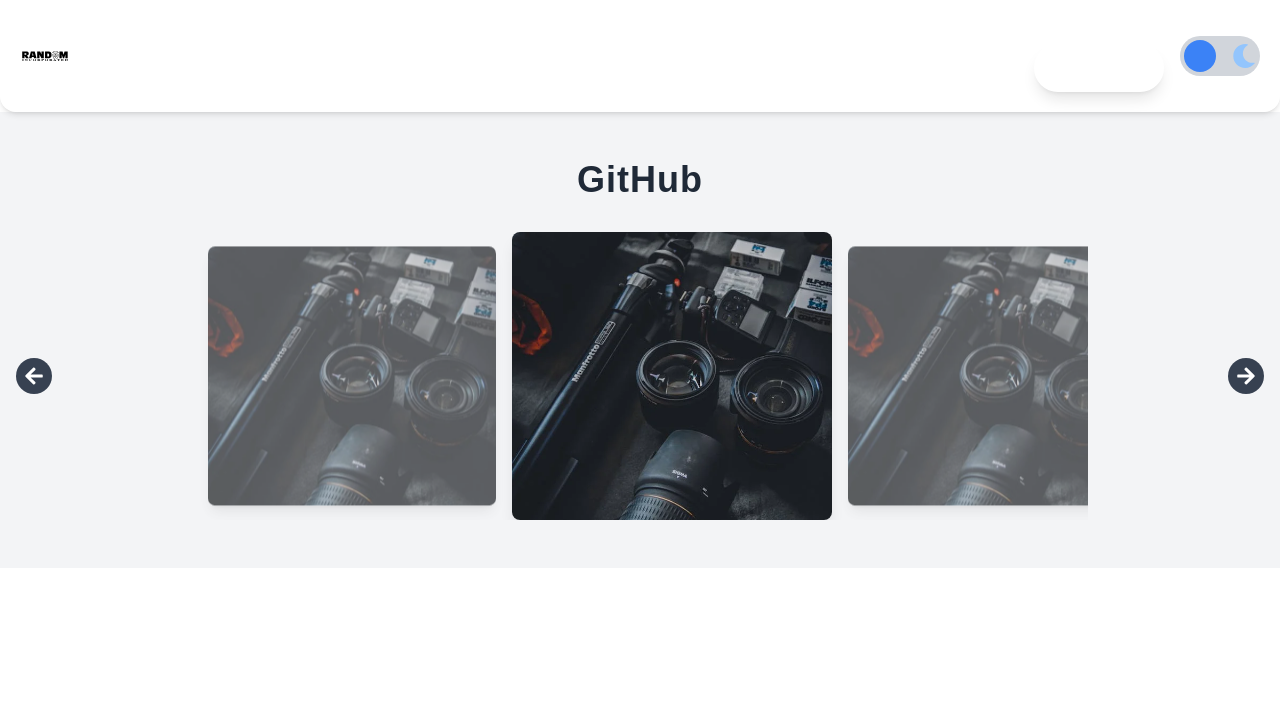
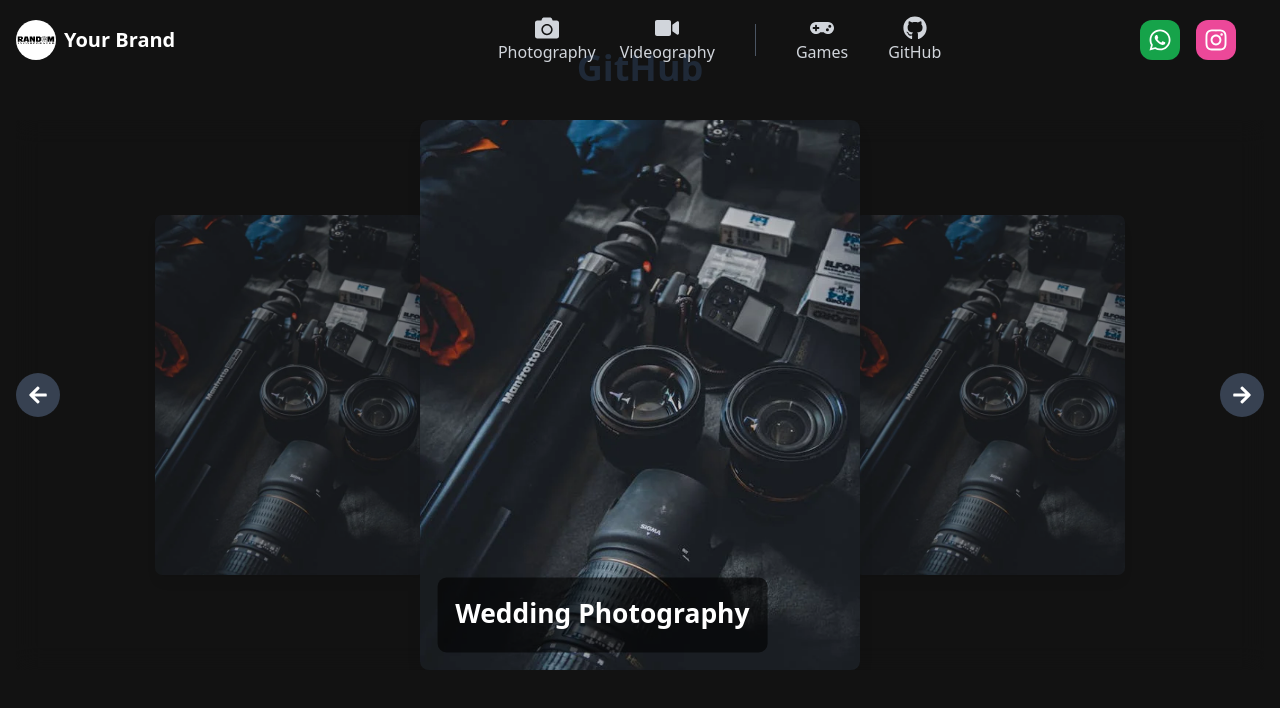
Before and after one commit to MAYKELL07/Portofolio, a Next.js app: page /gallery/github in a window 1280 px wide. Shown: the top 708 px of the page. Built offline with nearby package versions, Linux system fonts and the light colour scheme.

Commit message:
Changes in Header and Tailwindcss

```diff
--- a/components/GalleryRow.tsx
+++ b/components/GalleryRow.tsx
@@ -1,101 +1,126 @@
-// components/GalleryRow.tsx
-import React, { useState, useEffect } from 'react';
-import Link from 'next/link';
-import Image from 'next/image';
-import { FaArrowLeft, FaArrowRight } from 'react-icons/fa';
-import { motion } from 'framer-motion';
+import React, { useState, useEffect, useRef } from "react";
+import Link from "next/link";
+import Image from "next/image";
+import { FaArrowLeft, FaArrowRight } from "react-icons/fa";
+import { motion } from "framer-motion";
 
 interface GalleryItem {
   id: number;
   title: string;
   subtitle?: string;
-  image?: string;
-  link?: string;
+  image: string;
+  link: string;
 }
 
 interface GalleryRowProps {
   title: string;
-  items?: GalleryItem[];
+  items: GalleryItem[];
 }
 
-const GalleryRow: React.FC<GalleryRowProps> = ({ title, items = [] }) => {
+const GalleryRow: React.FC<GalleryRowProps> = ({ title, items }) => {
   const [currentIndex, setCurrentIndex] = useState(0);
   const maxVisibleItems = 3;
+  const idleTimeout = useRef<NodeJS.Timeout | null>(null); // Track idle timeout
+  const autoScrollInterval = useRef<NodeJS.Timeout | null>(null); // Track auto-scroll interval
+  const idleDelay = 5000; // 5 seconds
+  const resumeDelay = 10000; // 10 seconds after user interaction
 
   const prevSlide = () => {
-    setCurrentIndex((prevIndex) =>
-      prevIndex === 0 ? items.length - 1 : prevIndex - 1
-    );
+    resetIdleTimer(); // Reset idle timer
+    setCurrentIndex((prevIndex) => (prevIndex === 0 ? items.length - 1 : prevIndex - 1));
   };
 
   const nextSlide = () => {
-    setCurrentIndex((prevIndex) =>
-      (prevIndex + 1) % items.length
-    );
+    resetIdleTimer(); // Reset idle timer
+    setCurrentIndex((prevIndex) => (prevIndex + 1) % items.length);
   };
 
   const getVisibleItems = () => {
     return Array.from({ length: maxVisibleItems }, (_, i) =>
       items[(currentIndex + i) % items.length]
-    ).filter(item => item?.link && item?.image);
+    );
   };
+
+  const resetIdleTimer = () => {
+    if (idleTimeout.current) clearTimeout(idleTimeout.current);
+    if (autoScrollInterval.current) clearInterval(autoScrollInterval.current);
+
+    // Wait for the resume delay before restarting auto-scroll
+    idleTimeout.current = setTimeout(() => {
+      startAutoScroll();
+    }, resumeDelay);
+  };
+
+  const startAutoScroll = () => {
+    if (autoScrollInterval.current) clearInterval(autoScrollInterval.current);
+    autoScrollInterval.current = setInterval(() => {
+      setCurrentIndex((prevIndex) => (prevIndex + 1) % items.length);
+    }, idleDelay);
+  };
+
+  // Start auto-scroll on mount
+  useEffect(() => {
+    startAutoScroll();
+    return () => {
+      // Cleanup on unmount
+      if (idleTimeout.current) clearTimeout(idleTimeout.current);
+      if (autoScrollInterval.current) clearInterval(autoScrollInterval.current);
+    };
+  }, []);
 
   const visibleItems = getVisibleItems();
 
-  useEffect(() => {
-    if (!items || items.length === 0) {
-      console.warn("Warning: 'items' array is empty or undefined in GalleryRow");
-    }
-    items.forEach((item, index) => {
-      if (!item.link || !item.image) {
-        console.warn(`Item at index ${index} is missing 'link' or 'image'`, item);
-      }
-    });
-  }, [items]);
-
-  if (!items || items.length === 0) return <p>Loading gallery items...</p>;
-
   return (
-    <section className="py-12 bg-gray-100 dark:bg-gray-900">
+    <section className="py-12 relative">
       <div className="container mx-auto px-4">
         <h2 className="text-4xl font-bold text-center mb-8 text-gray-800 dark:text-gray-200">
           {title}
         </h2>
-        <div className="relative flex justify-center items-center">
+        <div className="relative flex justify-center items-center backdrop-blur-md">
           <button
             aria-label="Previous Slide"
-            className="absolute left-0 z-10 p-2 bg-gray-700 text-white rounded-full focus:outline-none hover:bg-gray-800"
+            className="absolute left-0 z-10 p-3 bg-gray-700 text-white rounded-full focus:outline-none hover:bg-gray-800"
             onClick={prevSlide}
           >
             <FaArrowLeft size={20} />
           </button>
 
-          <div className="flex overflow-hidden w-full max-w-4xl">
+          <div className="flex items-center justify-center overflow-hidden w-full max-w-5xl relative min-h-[550px]">
             {visibleItems.map((item, index) => (
               <motion.div
-                key={`${item.id}-${index}`}
-                className="relative w-80 flex-shrink-0 inline-block rounded-lg shadow-lg transition-transform"
-                initial={{ opacity: 0.5, scale: 0.9 }}
-                animate={{ opacity: index === 1 ? 1 : 0.7, scale: index === 1 ? 1 : 0.9 }}
-                transition={{ duration: 0.3, ease: "easeInOut" }}
+                key={item.id}
+                className={`relative flex-shrink-0 inline-block ${
+                  index === 1 ? "w-[400px] h-[500px] z-50" : "w-[300px] h-[400px] z-10"
+                } rounded-lg shadow-lg transition-all`}
+                initial={{ opacity: 0.7, scale: 0.8 }}
+                animate={{
+                  opacity: index === 1 ? 1 : 0.7,
+                  scale: index === 1 ? 1.1 : 0.9,
+                }}
+                transition={{ duration: 0.5, ease: "easeInOut" }}
               >
-                <Link href={item.link ?? "#"} className="group">
+                <Link href={item.link}>
                   <Image
-                    src={item.image ?? "/images/placeholder.png"}
+                    src={item.image}
                     alt={item.title}
-                    priority={index === 0} // LCP priority for the first visible image
-                    width={320}
-                    height={288}
-                    className="w-full h-72 object-cover rounded-lg"
+                    width={400}
+                    height={500}
+                    className="w-full h-full object-cover rounded-lg"
                   />
                 </Link>
+                {index === 1 && (
+                  <div className="absolute bottom-4 left-4 p-4 bg-black bg-opacity-60 text-white rounded-lg">
+                    <h3 className="text-2xl font-bold">{item.title}</h3>
+                    <p className="text-sm mt-1">{item.subtitle}</p>
+                  </div>
+                )}
               </motion.div>
             ))}
           </div>
 
           <button
             aria-label="Next Slide"
-            className="absolute right-0 z-10 p-2 bg-gray-700 text-white rounded-full focus:outline-none hover:bg-gray-800"
+            className="absolute right-0 z-10 p-3 bg-gray-700 text-white rounded-full focus:outline-none hover:bg-gray-800"
             onClick={nextSlide}
           >
             <FaArrowRight size={20} />
--- a/components/Header.tsx
+++ b/components/Header.tsx
@@ -1,61 +1,90 @@
-// components/Header.tsx
 import React from 'react';
 import Link from 'next/link';
 import Image from 'next/image';
-import { FaCamera, FaVideo, FaGamepad, FaGithub } from 'react-icons/fa';
-import dynamic from 'next/dynamic';
-
-const ContactButton = dynamic(() => import('./ContactButton'));
-const ThemeToggle = dynamic(() => import('./ThemeToggle'));
+import { FaCamera, FaVideo, FaGamepad, FaGithub, FaWhatsapp, FaInstagram } from 'react-icons/fa';
 
 const Header: React.FC = () => {
   return (
-    <header className="sticky top-0 z-50 flex flex-col md:flex-row items-center justify-between p-5 bg-primary/70 backdrop-blur-lg rounded-b-2xl shadow-md">
-      {/* Logo and Gokil Studio Section */}
-      <div className="flex items-center space-x-3">
-        <Link href="/" className="flex items-center space-x-2">
-          <Image src="/images/logo.svg" alt="Gokil Studio Logo" width={50} height={50} />
-          <span className="text-white dark:text-gray-200 text-xl font-bold">Gokil Studio</span>
-        </Link>
+    <header className="fixed top-0 left-0 w-full z-50 p-4">
+      <div className="flex items-center justify-between mx-auto">
+        {/* Logo and Title */}
+        <div className="flex items-center space-x-2">
+          <Image src="/images/logo.svg" alt="Logo" width={40} height={40} className="rounded-full" />
+          <span className="text-white text-xl font-bold">Your Brand</span>
         </div>
 
-      {/* Navigation Links */}
-      <nav className="mt-4 md:mt-0">
-        <ul className="flex flex-wrap justify-center space-x-6 md:space-x-8">
+        {/* Navigation */}
+        <nav className="flex items-center space-x-10">
+          <ul className="flex items-center space-x-6">
+            {/* Photography and Videography */}
             <li>
-            <Link href="/gallery/photography" className="flex items-center space-x-2 text-white dark:text-gray-200 hover:text-blue-400 dark:hover:text-blue-300 transition-colors duration-300">
-              <FaCamera />
+              <Link
+                href="/gallery/photography"
+                className="flex flex-col items-center text-gray-300 hover:text-white transition-colors duration-300"
+              >
+                <FaCamera className="text-2xl" />
                 <span>Photography</span>
               </Link>
             </li>
+
             <li>
-            <Link href="/gallery/videography" className="flex items-center space-x-2 text-white dark:text-gray-200 hover:text-blue-400 dark:hover:text-blue-300 transition-colors duration-300">
-              <FaVideo />
+              <Link
+                href="/gallery/videography"
+                className="flex flex-col items-center text-gray-300 hover:text-white transition-colors duration-300"
+              >
+                <FaVideo className="text-2xl" />
                 <span>Videography</span>
               </Link>
             </li>
+          </ul>
+
+          {/* Divider */}
+          <div className="w-px h-8 bg-gray-600"></div>
+
+          <ul className="flex items-center space-x-10">
+            {/* Games and GitHub */}
             <li>
-            <Link href="/gallery/games" className="flex items-center space-x-2 text-white dark:text-gray-200 hover:text-blue-400 dark:hover:text-blue-300 transition-colors duration-300">
-              <FaGamepad />
+              <Link
+                href="/gallery/games"
+                className="flex flex-col items-center text-gray-300 hover:text-white transition-colors duration-300"
+              >
+                <FaGamepad className="text-2xl" />
                 <span>Games</span>
               </Link>
             </li>
+
             <li>
-            <Link href="/gallery/github" className="flex items-center space-x-2 text-white dark:text-gray-200 hover:text-blue-400 dark:hover:text-blue-300 transition-colors duration-300">
-              <FaGithub />
+              <Link
+                href="/gallery/github"
+                className="flex flex-col items-center text-gray-300 hover:text-white transition-colors duration-300"
+              >
+                <FaGithub className="text-2xl" />
                 <span>GitHub</span>
               </Link>
             </li>
           </ul>
         </nav>
+        {/* Call-to-Action Buttons */}
+        <div className="relative flex items-center space-x-4">
+          <div className="absolute right-5 hover:right-[calc(4rem+58px)] transition-all duration-500 flex items-center justify-between w-[calc(4rem+48px)] p-2 bg-transparent">
+            <div className="relative group">
+              <button className="flex items-center w-10 h-10 bg-green-600 rounded-xl overflow-hidden transition-all duration-300 group-hover:w-48">
+                <FaWhatsapp className="text-white text-2xl absolute left-2 top-1/2 transform -translate-y-1/2" />
+                <span className="text-white text-sm ml-12 opacity-0 group-hover:opacity-100 transition-opacity duration-300">
+                  WhatsApp
+                </span>
+              </button>
+            </div>
 
-      {/* Contact and Theme Toggle */}
-      <div className="flex items-center space-x-4 mt-4 md:mt-0">
-        <div className="flex items-center">
-          <ContactButton />
+            <div className="relative group">
+              <button className="flex items-center w-10 h-10 bg-pink-500 rounded-xl overflow-hidden transition-all duration-300 group-hover:w-48">
+                <FaInstagram className="text-white text-2xl absolute left-2 top-1/2 transform -translate-y-1/2" />
+                <span className="text-white text-sm ml-12 opacity-0 group-hover:opacity-100 transition-opacity duration-300">
+                  Instagram
+                </span>
+              </button>
             </div>
-        <div className="flex items-center">
-          <ThemeToggle />
+          </div>
         </div>
       </div>
     </header>
--- a/components/Hero.tsx
+++ /dev/null
@@ -1,28 +0,0 @@
-import Image from "next/legacy/image";
-import ContactButton from './ContactButton';
-import React from 'react';
-
-const Hero: React.FC = () => {
-  return (
-    <section className="relative h-screen">
-      <div className="relative w-full h-full">
-        <Image
-          src="/images/backgrounds/background1.png"
-          alt="Hero Background"
-          layout="fill"
-          style={{ objectFit: 'cover' }}
-          quality={100}
-          priority // Optional: Marks this image as high priority
-        />
-        <div className="absolute inset-0 bg-black opacity-50"></div>
-        <div className="absolute inset-0 flex flex-col items-center justify-center text-center text-white px-4">
-          <h1 className="text-5xl font-bold">Welcome to Gokil Studio</h1>
-          <p className="mt-4 text-2xl">Capturing Moments, Creating Memories</p>
-          <ContactButton />
-        </div>
-      </div>
-    </section>
-  );
-};
-
-export default Hero;
--- a/components/Hero3D.tsx
+++ b/components/Hero3D.tsx
@@ -1,6 +1,6 @@
-import React, { Suspense, useRef, useState } from "react";
+import React, { Suspense, useEffect, useState } from "react";
 import { Canvas, useFrame } from "@react-three/fiber";
-import { OrbitControls, useGLTF, Html } from "@react-three/drei";
+import { OrbitControls, useGLTF, Html, SpotLight } from "@react-three/drei";
 import { useTheme } from "next-themes";
 
 interface ModelData {
@@ -12,18 +12,18 @@ interface ModelData {
 const models: ModelData[] = [
   {
     path: "/models/cameras/camera1.glb",
-    scale: [20, 20, 20],
-    position: [2, 0, 0],
+    scale: [10, 10, 10],
+    position: [0, 0, 0],
   },
   {
     path: "/models/cameras/camera2.glb",
-    scale: [18, 17, 18],
-    position: [2, -2, 0],
+    scale: [10, 10, 10],
+    position: [0, -3, 0],
   },
   {
     path: "/models/cameras/camera3.glb",
-    scale: [18, 18, 18],
-    position: [2, 0, 0],
+    scale: [10, 10, 10],
+    position: [0, 0, 0],
   },
 ];
 
@@ -41,23 +41,22 @@ const CameraModel: React.FC<CameraModelProps> = ({
   position,
 }) => {
   const { scene } = useGLTF(modelPath);
-  const ref = useRef<THREE.Group>(null);
 
   useFrame(() => {
-    if (ref.current && isActive) {
-      ref.current.rotation.y += 0.01;
+    if (isActive && scene) {
+      scene.rotation.y += 0.01;
     }
   });
 
   return isActive ? (
-    <primitive object={scene} ref={ref} scale={scale} position={position} />
+    <primitive object={scene} scale={scale} position={position} />
   ) : null;
 };
 
 const Scene: React.FC = () => {
   const { theme } = useTheme();
   const [activeModel, setActiveModel] = useState(0);
-  const cumulativeRotationRef = useRef<number>(0);
+  const cumulativeRotationRef = React.useRef(0);
 
   const rotationSpeed = 0.01;
 
@@ -72,10 +71,26 @@ const Scene: React.FC = () => {
 
   return (
     <>
-      <ambientLight intensity={theme === "dark" ? 1 : 4} />
+      {/* Lighting setup */}
+      <ambientLight intensity={theme === "dark" ? 0.2 : 0.5} />
+      <spotLight
+        position={[10, 10, 10]}
+        angle={0.3}
+        penumbra={1}
+        intensity={1}
+        castShadow
+      />
+      <spotLight
+        position={[-10, 10, 10]}
+        angle={0.3}
+        penumbra={1}
+        intensity={1}
+        castShadow
+      />
       <directionalLight
-        position={[5, 5, 5]}
-        intensity={theme === "dark" ? 3 : 1}
+        position={[0, 5, -5]}
+        intensity={theme === "dark" ? 1 : 0.5}
+        color={theme === "dark" ? "white" : "#ffe6cc"}
       />
       {models.map((model, index) => (
         <CameraModel
@@ -92,9 +107,32 @@ const Scene: React.FC = () => {
 };
 
 const Hero3D: React.FC = () => {
+  const [opacity, setOpacity] = useState(1);
+
+  useEffect(() => {
+    const handleScroll = () => {
+      const scrollPosition = window.scrollY;
+      const fadeOutStart = 0;
+      const fadeOutEnd = 300;
+      const newOpacity = Math.max(
+        0,
+        1 - (scrollPosition - fadeOutStart) / (fadeOutEnd - fadeOutStart)
+      );
+      setOpacity(newOpacity);
+    };
+
+    window.addEventListener("scroll", handleScroll);
+    return () => window.removeEventListener("scroll", handleScroll);
+  }, []);
+
   return (
-    <section className="relative h-screen w-full overflow-hidden">
-      <Canvas camera={{ position: [-3, 5, 5], fov: 50 }}>
+    <section className="sticky top-0 h-screen w-full overflow-hidden z-0">
+      <Canvas
+        style={{
+          background: "linear-gradient(135deg, #1d3557, #457b9d, #a8dadc)",
+        }}
+        camera={{ position: [-3, 2, 5], fov: 35 }}
+      >
         <Suspense
           fallback={
             <Html center>
@@ -106,22 +144,34 @@ const Hero3D: React.FC = () => {
         </Suspense>
       </Canvas>
 
-      {/* Overlay content on top of the 3D scene */}
-      <div className="absolute inset-0 flex flex-col items-start justify-center px-4 z-10">
-        <div className="bg-black bg-opacity-50 p-6 rounded-lg shadow-lg">
-          <h1 className="text-6xl font-extrabold tracking-tight text-white sm:text-7xl animate-fade-in text-left">
-            Welcome to <span className="text-indigo-500">Gokil Studio</span>
+      {/* Overlay content */}
+      <div
+        className="absolute inset-0 flex flex-col items-center justify-center px-4 z-10"
+        style={{ opacity, transition: "opacity 0.3s ease-out" }}
+      >
+        <div className="relative p-8">
+          <div className="relative z-10">
+            <h1 className="text-8xl font-bold tracking-wide text-white font-bebas text-center">
+              Welcome to{" "}
+              <span className="text-indigo-400 drop-shadow-lg">Gokil Studio</span>
             </h1>
-          <p className="mt-4 text-xl sm:text-2xl text-gray-200 max-w-3xl leading-relaxed animate-fade-in delay-500 text-left">
-            Capturing Moments, Crafting Lifelong Memories with Every Click
+            <p className="mt-6 text-2xl text-gray-200 leading-relaxed text-center">
+              Capturing Moments, Crafting Lifelong Memories
             </p>
-          <div className="mt-6 flex space-x-4 animate-fade-in delay-1000">
+            <div className="mt-8 flex justify-center space-x-6">
               <a
                 href="#contact"
-              className="px-6 py-3 bg-indigo-600 text-white rounded-md text-lg font-medium hover:bg-indigo-500 transition duration-300 shadow-lg"
+                className="px-8 py-4 bg-indigo-600 text-white rounded-full text-lg font-medium shadow-lg hover:bg-indigo-500 hover:shadow-2xl transition-transform transform hover:scale-105"
               >
                 Contact Me
               </a>
+              <a
+                href="#portfolio"
+                className="px-8 py-4 bg-transparent border border-indigo-600 text-indigo-600 rounded-full text-lg font-medium shadow-lg hover:bg-indigo-600 hover:text-white hover:shadow-2xl transition-transform transform hover:scale-105"
+              >
+                View Portfolio
+              </a>
+            </div>
           </div>
         </div>
       </div>
--- a/styles/globals.css
+++ b/styles/globals.css
@@ -6,60 +6,3 @@
 
 /* Import custom fonts */
 @import url('https://fonts.googleapis.com/css2?family=Bebas+Neue&family=Montserrat:wght@400;700&display=swap');
-
-/* Global Font Styling */
-body {
-  @apply bg-white dark:bg-gray-900 text-gray-800 dark:text-gray-100 transition-colors duration-300;
-  font-family: 'Montserrat', sans-serif;
-}
-
-/* Apply Bebas Neue for Headers */
-h1, h2, h3, h4, h5, h6 {
-  font-family: 'Bebas Neue', sans-serif;
-  font-weight: 400;
-  letter-spacing: 1px;
-}
-
-/* Smooth transitions for all elements */
-* {
-  @apply transition-colors duration-300;
-}
-
-/* Minimalist scrollbar styles */
-.scrollbar-thin {
-  scrollbar-width: thin;
-  scrollbar-color: #4B5563 #E5E7EB;
-}
-
-.scrollbar-thin::-webkit-scrollbar {
-  width: 6px;
-  height: 6px;
-}
-
-.scrollbar-thin::-webkit-scrollbar-thumb {
-  background-color: #4B5563; /* dark gray */
-  border-radius: 10px;
-}
-
-.scrollbar-thin::-webkit-scrollbar-track {
-  background: #E5E7EB; /* light gray */
-}
-
-/* Hide scrollbar for specific elements */
-.no-scrollbar {
-  -ms-overflow-style: none; /* IE and Edge */
-  scrollbar-width: none; /* Firefox */
-}
-
-.no-scrollbar::-webkit-scrollbar {
-  display: none; /* Chrome, Safari, Opera */
-}
-
-/* Utility classes for accent colors */
-.text-accent {
-  color: #FF6347; /* Example accent color */
-}
-
-.bg-primary {
-  background-color: #1A202C; /* Dark gray-blue for headers and footers */
-}
```
Also changed, not shown: pages/index.tsx (+7 -5 lines). Lines whose indentation alone changed are shown as unchanged.
